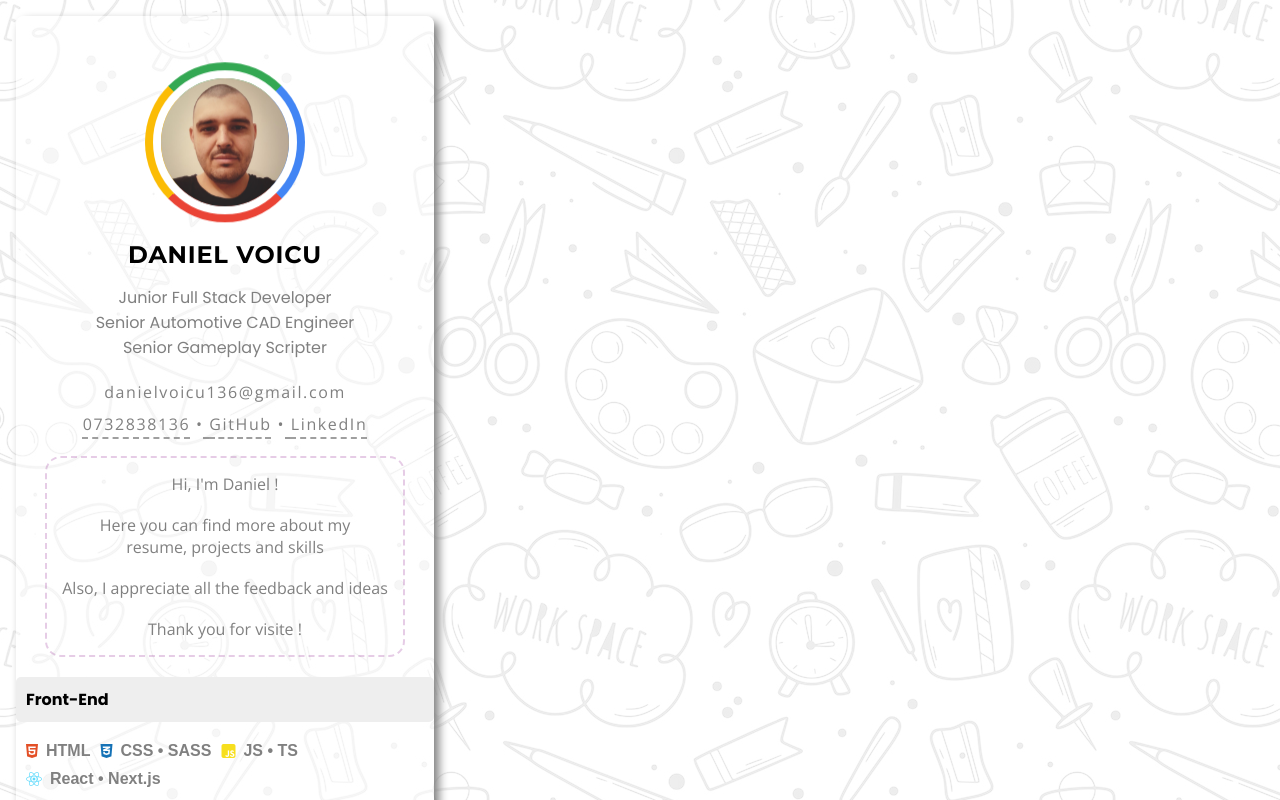
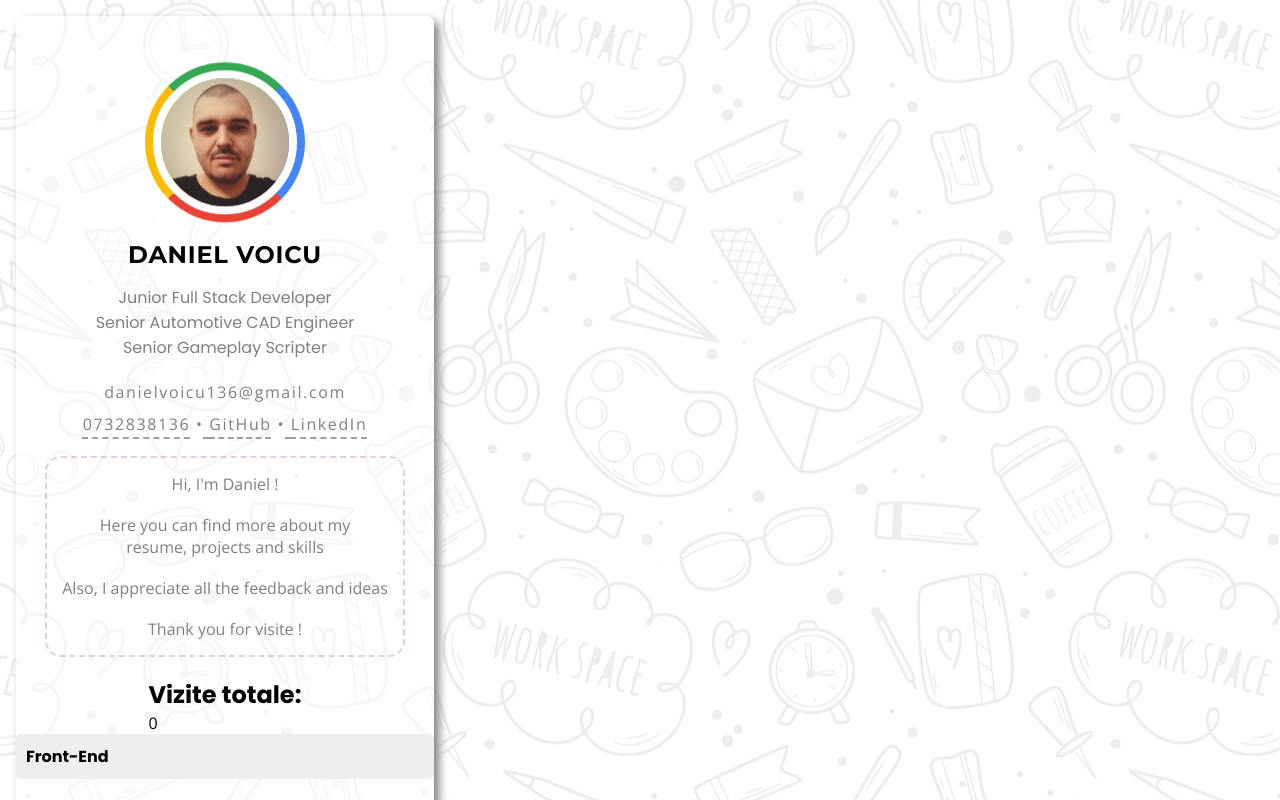
Before and after one commit to danielvoicu136/webprofile, a React (Create React App) app: page / in a window 1280 px wide. Shown: the top 800 px of the page. Built offline with nearby package versions, Linux system fonts and the light colour scheme; no server answers.

Commit message:
visite counter

```diff
--- a/src/components/FeedbackBox/FeedbackBox.js
+++ b/src/components/FeedbackBox/FeedbackBox.js
@@ -14,7 +14,7 @@ export default function FeedbackBox() {
 }, [messages]);
 
   const fetchMessages = () => {
-    fetch("https://daniel.daeva.ro/webprofile/backend/backend.php")
+    fetch("https://daniel.daeva.ro/webprofile/backend/backend.php?action=getMessages")
       .then((res) => res.json())
       .then((data) => setMessages(data))
       .catch((err) => console.error("Error fetching messages:", err));
@@ -22,47 +22,18 @@ export default function FeedbackBox() {
 
   useEffect(() => {
     fetchMessages();
-    const interval = setInterval(() => {
-      fetchMessages();
-    }, 5000);
+    const interval = setInterval(fetchMessages, 5000);
     return () => clearInterval(interval);
   }, []);
 
-  const translateMessage = async (text) => {
+  const sendMessage = async () => {
+    if (!name.trim() || !message.trim()) return;
+
     try {
-      const response = await fetch("https://api.openai.com/v1/completions", {
-        method: "POST",
-        headers: {
-          "Content-Type": "application/json",
-          Authorization: `OPEN_AI_TOKEN_KEY`,
-        },
-        body: JSON.stringify({
-          model: "gpt-4",
-          messages: [
-            {
-              role: "system",
-              content: `Translate this message to English: "${text}"`,
-            },
-          ],
-        }),
-      });
-      const data = await response.json();
-      return data.choices[0]?.message?.content || text;
-    } catch (error) {
-      console.error("Translation error:", error);
-      return text;
-    }
-  };
-
-  const sendMessage = async () => {
-    if (!name || !message) return;
-
-    const translatedMessage = await translateMessage(message);
-    try {
-      const response = await fetch("https://daniel.daeva.ro/webprofile/backend/backend.php", {
+      const response = await fetch("https://daniel.daeva.ro/webprofile/backend/backend.php?action=addMessage", {
         method: "POST",
         headers: { "Content-Type": "application/json" },
-        body: JSON.stringify({ name, message, translated: translatedMessage }),
+        body: JSON.stringify({ name, message, translated: "N/A" }),
       });
 
       if (response.ok) {
@@ -79,23 +50,26 @@ export default function FeedbackBox() {
   return (
     <div className="chat-container box_style">
       <div className="chat-header">
-        <p>Want to add Feedback ?<span className="chat-status">AI OFF</span></p>
+        <p>Want to add Feedback? <span className="chat-status">AI OFF</span></p>
       </div>
       <div className="chat-history refresh">
-          {messages.map((msg, index) => (
+        {messages.length > 0 ? (
+          messages.map((msg, index) => (
             <div key={index} className="chat-message">
               <div className="chat-message-header">
                 <span className="chat-name">{msg.name}</span>
                 <span className="chat-timestamp">{new Date(msg.date).toLocaleString()}</span>
               </div>
               <hr className="chat-separator" />
-              <div className="chat-text">Message : {msg.message}</div>
+              <div className="chat-text">Message: {msg.message}</div>
               <hr className="chat-separator" />
-              <div className="chat-translation">AI Translate : {msg.translated}</div>
+              <div className="chat-translation">AI Translate: {msg.translated}</div>
             </div>
-          ))}
-        </div>
-
+          ))
+        ) : (
+          <p className="no-messages">No messages yet. Be the first to leave feedback!</p>
+        )}
+      </div>
 
       <div className="chat-input">
         <input
--- a/src/components/Profile/Profile.js
+++ b/src/components/Profile/Profile.js
@@ -3,6 +3,7 @@ import "./Profile.css";
 import profileData from "../../utils/profileData";
 import MyTools from "../MyTools/MyTools";
 import WelcomeBox from "../WelcomeBox/WelcomeBox";
+import VisitCounter from "../VisitCounter/VisitCounter";
 
 const Profile = () => {
   return (
@@ -35,6 +36,7 @@ const Profile = () => {
         </div>
       </div>
       <WelcomeBox></WelcomeBox>
+      <VisitCounter></VisitCounter>
       <MyTools />
     </div>
   );
--- /dev/null
+++ b/src/components/VisitCounter/VisitCounter.css
@@ -0,0 +1,26 @@
+.visit-counter {
+    display: flex;
+    flex-direction: column;
+    align-items: center;
+    justify-content: center;
+    padding: 20px;
+    border: 2px solid #3498db;
+    border-radius: 10px;
+    background-color: #f9f9f9;
+    box-shadow: 2px 2px 10px rgba(0, 0, 0, 0.1);
+    width: 250px;
+    margin: 20px auto;
+    text-align: center;
+}
+
+.visit-counter h2 {
+    font-size: 1.5rem;
+    color: #333;
+    margin-bottom: 10px;
+}
+
+.visit-counter p {
+    font-size: 2rem;
+    font-weight: bold;
+    color: #3498db;
+}
--- /dev/null
+++ b/src/components/VisitCounter/VisitCounter.js
@@ -0,0 +1,25 @@
+import { useEffect, useState } from "react";
+
+const VisitCounter = () => {
+    const [visits, setVisits] = useState(0);
+
+    useEffect(() => {
+        fetch("https://daniel.daeva.ro/webprofile/backend/backend.php?action=getCounter")
+            .then(response => response.json())
+            .then(data => setVisits(data.visits))
+            .catch(error => console.error("Eroare la fetch:", error));
+
+        fetch("https://daniel.daeva.ro/webprofile/backend/backend.php?action=addCounter", {
+            method: "POST"
+        }).catch(error => console.error("Eroare la incrementare:", error));
+    }, []);
+
+    return (
+        <div className="visit-counter">
+            <h2>Vizite totale:</h2>
+            <p>{visits}</p>
+        </div>
+    );
+};
+
+export default VisitCounter;
```
Also changed, not shown: 1 other file (tests, documents, lock files or other folders).
